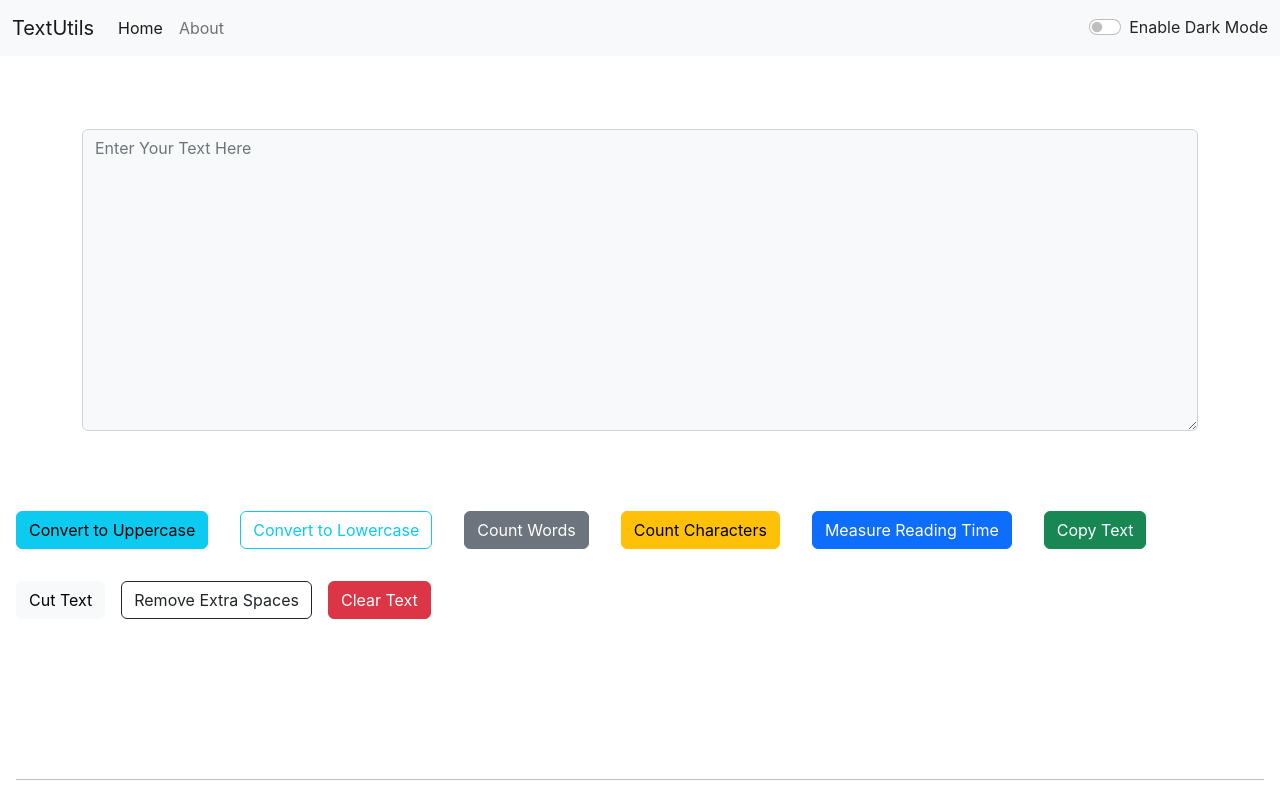
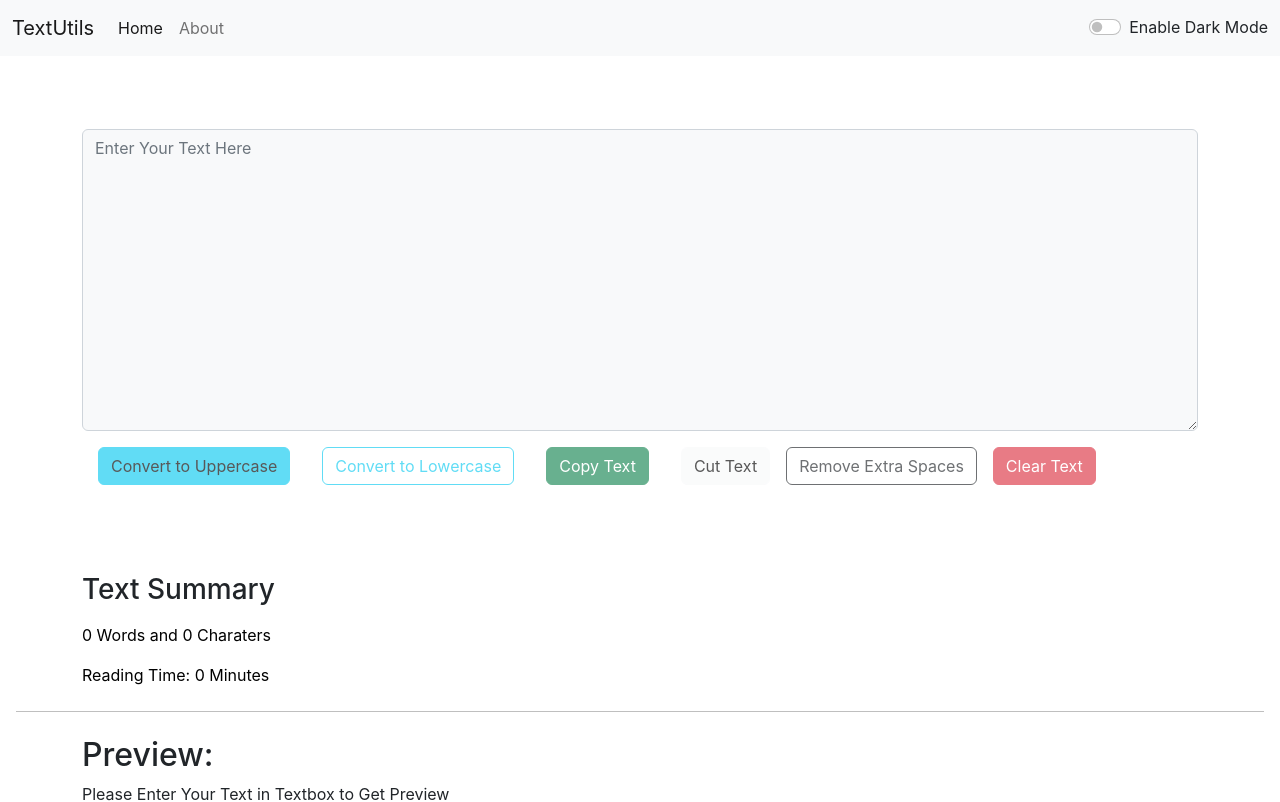
Before and after one commit to OmkarPatil50/textutils, a React (Create React App) app: page / in a window 1280 px wide. Shown: the top 802 px of the page. Built offline with nearby package versions, Linux system fonts and the light colour scheme.

Commit message:
final commit

```diff
--- a/public/index.html
+++ b/public/index.html
@@ -7,7 +7,7 @@
     <meta name="theme-color" content="#000000" />
     <meta
       name="description"
-      content="Web site created using create-react-app"
+      content="TextUtils is a word counter and character counting utility which can be used to manipulate your text in the way you want. You can remove extra spaces, copy the manipulated text as well as convert your text in Uppercase to Lowercase and from Lowercase to Uppercase"
     />
     <link rel="apple-touch-icon" href="%PUBLIC_URL%/apple-touch-icon.png" />
 
--- a/src/Components/Header.js
+++ b/src/Components/Header.js
@@ -21,7 +21,9 @@ export default function Header(props) {
           <Link className="nav-link active" aria-current="page" to="/" >Home</Link>
         </li>
         <li className="nav-item">
-          <Link className="nav-link" to="/about">About</Link>
+          <Link className="nav-link" to="/about" onClick={()=>{
+            document.title="TextUtils - About"
+          }}>About</Link>
         </li>
 
 
--- a/src/Components/TextArea.js
+++ b/src/Components/TextArea.js
@@ -5,29 +5,23 @@ import React, { useState } from 'react';
 export default function TextArea(props) {
 
     const [text, setText] = useState("");
-    const [result, setResult] = useState('')
 
     const upperCaseHandler = () => {
-        if (text) {
+
         const upperCaseText = text.toUpperCase();
         setText(upperCaseText)
         props.alertHandler("Converted to Upper-Case Successfully!", "success")
-        } else {
-            props.alertHandler("Please Enter Text in Textbox", "danger")
 
-        }
 
     }
 
 
     const lowerCaseHandler = () => {
-        if (text) {
+
         const lowerCaseText = text.toLowerCase()
         setText(lowerCaseText)
         props.alertHandler("Converted to Lower-Case Successfully!", "success")
-        } else {
-            props.alertHandler("Please Enter Text in Textbox", "danger")
-        }
+
 
     }
 
@@ -35,88 +29,31 @@ export default function TextArea(props) {
         setText(event.target.value)
     }
 
-    const wordCountHandler = () => {
-        if (text) {
-            const wordsNumber = text.split(" ").filter((element)=>{
-return element.length!==0
-            }).length;
-                setResult("Number of words: " + wordsNumber)
-                props.alertHandler("Number of Words Counted Successfully!", "success")
-        } else {
-            setResult(null)
-            props.alertHandler("Please Enter Text in Textbox", "danger")
-
-        }
-
-
-    }
-
-    const characterCountHandler = () => {
-
-        if (text) {
-            const charactersNUmber = text.split('').filter((word)=>{
-                return word!==" "
-            }).length;
-            setResult("Number of Characters: " + charactersNUmber)
-            props.alertHandler("Number of Characters Counted Successfully!", "success")
-        } else {
-            props.alertHandler("Please Enter Text in Textbox", "danger")
-
-        }
 
 
 
-    }
-
-    const readingTimeHandler = () => {
-
-        if (text) {
-
-            const readingTime = (text.split(" ").filter((element)=>{
-                return element.length!==0
-                            }).length * 0.008);
-
-                setResult("Reading Time Required is approximately " + readingTime + "min.")
-                props.alertHandler("Reading Time Measured Successfully!", "success")
 
 
+    const copyTextHandler = () => {
 
-        } else {
-            props.alertHandler("Please Enter Text in Textbox", "danger")
-            setResult(null)
-        }
+
+        var copiedText = document.getElementById("exampleFormControlTextarea1")
+        navigator.clipboard.writeText(copiedText.value)
+        props.alertHandler("Text Copied Successfully!", "success")
 
 
 
 
     }
 
-    const copyTextHandler = () => {
+    const cutTextHandler = () => {
 
-        if (text) {
-            var copiedText = document.getElementById("exampleFormControlTextarea1")
-            navigator.clipboard.writeText(copiedText.value)
-            props.alertHandler("Text Copied Successfully!", "success")
-        } else {
-            props.alertHandler("Please Enter Text in Textbox", "danger")
-
-        }
-
-
-
-    }
-
-    const cutTextHandler = () => {
-        if (text) {
 
         let copiedText = document.getElementById("exampleFormControlTextarea1")
         navigator.clipboard.writeText(copiedText.value)
         props.alertHandler("Text cut Successful!", "success")
         setText("")
-        } else {
-            props.alertHandler("Please Enter Text in Textbox", "danger")
 
-        }
 
 
     }
@@ -124,15 +61,12 @@ return element.length!==0
 
     const removeExtraSpaceHandler = () => {
 
-        if (text) {
+
         let newText = text.split(/[ ]+/)
         setText(newText.join(" "))
         props.alertHandler("Extra Spaces Removed Successfully!", "success")
 
-        } else {
-            props.alertHandler("Please Enter Text in Textbox", "danger")
 
-        }
 
 
 
@@ -141,7 +75,7 @@ return element.length!==0
 
 
     const clearTextHandler = () => {
-        setResult("")
+
         setText("")
         props.alertHandler("Text Cleared Successfully!", "success")
     }
@@ -157,6 +91,13 @@ return element.length!==0
                     <div className="form-floating py-5">
                         <div className="mb-3">
                             <textarea className={`form-control bg-${props.mode === "light" ? "light" : "dark"} text-${props.mode === "dark" ? "light" : "dark"}`} required value={text} onChange={onChangeHandler} id="exampleFormControlTextarea1" rows="12" placeholder='Enter Your Text Here'></textarea>
+
+                <button disabled={text.length===0} type="button" className="btn btn-info mx-3 my-3" onClick={upperCaseHandler}>Convert to Uppercase</button>
+                <button  disabled={text.length===0} type="button" className="btn btn-outline-info mx-3 my-3" onClick={lowerCaseHandler}>Convert to Lowercase</button>
+                <button  disabled={text.length===0} type="button" className="btn btn-success mx-3 my-3" onClick={copyTextHandler}>Copy Text</button>
+                <button  disabled={text.length===0} type="button" className="btn btn-light mx-3 my-3" onClick={cutTextHandler}>Cut Text</button>
+                <button  disabled={text.length===0} type="button" className={`btn btn-${props.mode === "light" ? "outline-dark" : "outline-light"}`} onClick={removeExtraSpaceHandler}>Remove Extra Spaces</button>
+                <button  disabled={text.length===0} type="button" className="btn btn-danger mx-3 my-3" onClick={clearTextHandler}>Clear Text</button>
                         </div>
 
                     </div>
@@ -164,25 +105,24 @@ return element.length!==0
 
 
 
-                <button type="button" className="btn btn-info mx-3 my-3" onClick={upperCaseHandler}>Convert to Uppercase</button>
-                <button type="button" className="btn btn-outline-info mx-3 my-3" onClick={lowerCaseHandler}>Convert to Lowercase</button>
-                <button type="button" className="btn btn-secondary mx-3 my-3" onClick={wordCountHandler}>Count Words</button>
-                <button type="button" className="btn btn-warning mx-3 my-3" onClick={characterCountHandler}>Count Characters</button>
-                <button type="button" className="btn btn-primary mx-3 my-3" onClick={readingTimeHandler}>Measure Reading Time</button>
-                <button type="button" className="btn btn-success mx-3 my-3" onClick={copyTextHandler}>Copy Text</button>
-                <button type="button" className="btn btn-light mx-3 my-3" onClick={cutTextHandler}>Cut Text</button>
-                <button type="button" className={`btn btn-${props.mode === "light" ? "outline-dark" : "outline-light"}`} onClick={removeExtraSpaceHandler}>Remove Extra Spaces</button>
-                <button type="button" className="btn btn-danger mx-3 my-3" onClick={clearTextHandler}>Clear Text</button>
 
 
-                <div className="container my-5">
-                    <h3 className={`text-${props.mode === "dark" ? "light" : "dark"} py-4`}>{result}</h3>
+                <div className="container">
+                    <h3 className={`text-${props.mode === "dark" ? "light" : "dark"} py-2`}>Text Summary</h3>
+                    <p>{text.split(" ").filter((element) => {
+            return element.length !== 0
+        }).length} Words and {text.split('').filter((word) => {
+            return word !== " "
+        }).length} Charaters</p>
+        <p>Reading Time: {(text.split(" ").filter((element) => {
+            return element.length !== 0
+        }).length * 0.008)} Minutes </p>
                 </div>
 
-                <hr className='my-5 mx-3' />
+                <hr className='my-4 mx-3' />
 
-                <div className="container my-3">
-                    <h2 className={`text-${props.mode === "dark" ? "light" : "dark"} py-4`}>Preview:</h2>
+                <div className="container my-2">
+                    <h2 className={`text-${props.mode === "dark" ? "light" : "dark"} `}>Preview:</h2>
                     <p className={`text-${props.mode === "dark" ? "light" : "dark"} pb-5 `}>{text.length > 0 ? text : "Please Enter Your Text in Textbox to Get Preview"}</p>
                 </div>
 
```
Also changed, not shown: src/Components/About.Js (+10 -10 lines). Lines whose indentation alone changed are shown as unchanged.
